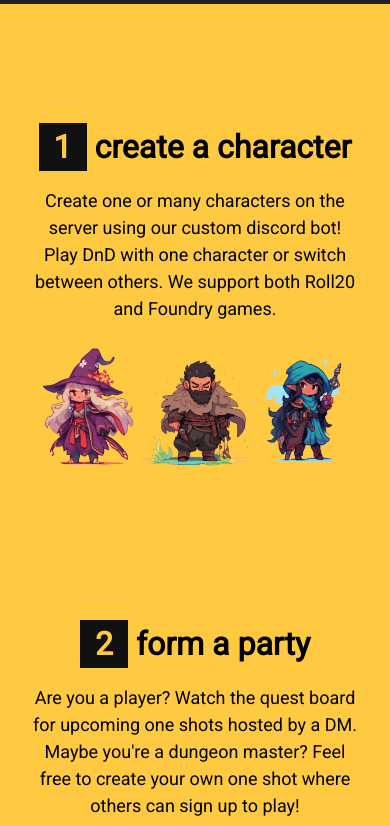
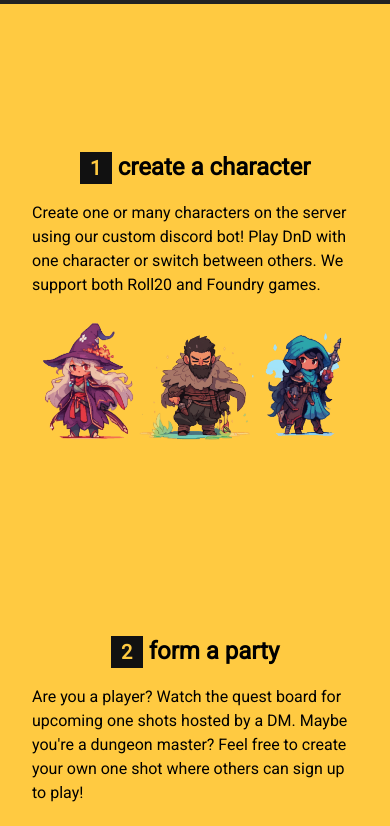
Before and after one commit to kkv263/dnd-landing, a React (Vite) app: page / in a window 390 px wide. Shown: the part 840-1666 px from the top of the page. Built offline with nearby package versions, Linux system fonts and the light colour scheme.

Commit message:
update mobile styles

```diff
--- a/src/styles/Timeline.scss
+++ b/src/styles/Timeline.scss
@@ -170,10 +170,12 @@
   justify-content: center;
   align-items: center;
   color: #FFCA41;
+  font-size: 48px;
 
   @media (max-width:767px) {
-    width: 48px;
-    height: 48px;
+    width: 32px;
+    height: 32px;
+    font-size: 20px;
   }
 }
 
@@ -182,7 +184,7 @@
   padding-bottom: 16px;
 
   @media (max-width:767px) {
-    font-size: 32px
+    font-size: 24px
   }
 }
 
@@ -193,7 +195,6 @@
   align-items: flex-start;
   @media (max-width:991px) {
     align-items: center;
-    text-align: center;
   }
 }
 
@@ -201,6 +202,9 @@
   max-width: 800px;
   font-size: 18px;
   padding-bottom: 16px;
+  @media (max-width:767px) {
+    font-size: 16px;
+  }
 }
 
 .timeline__content-img {
```
